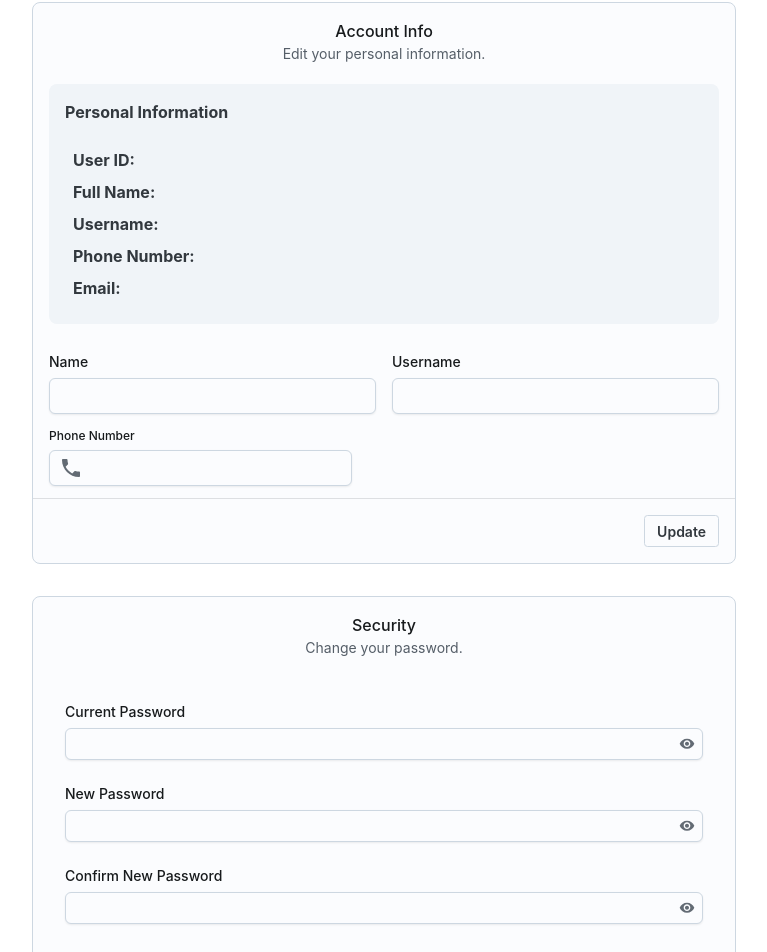
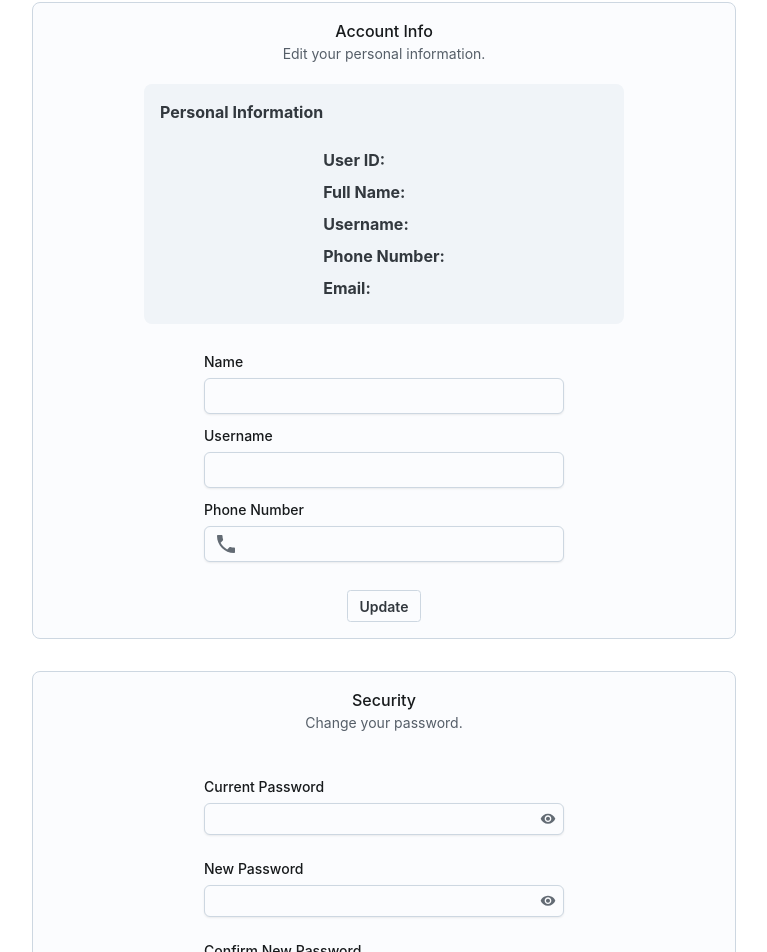
Before and after one commit to justyoyo123/CooperEats, a React (Create React App) app in the folder coopereats-app/: page /profile in a window 1280 px wide. Shown: the part 120-1072 px from the top of the page, without its empty margins (256-1023 px from the left). Built offline with nearby package versions, Linux system fonts and the light colour scheme; no server answers.

Commit message:
revised input box presentation

```diff
--- a/coopereats-app/src/components/Profile/components/MyProfile.tsx
+++ b/coopereats-app/src/components/Profile/components/MyProfile.tsx
@@ -178,11 +178,24 @@ export default function MyProfile({
 
 
                     {/* Current Information Display Section */}
-                    <Box sx={{ p: 2, backgroundColor: 'background.level1', borderRadius: '8px', mb: 2, textAlign: 'left' }}>
+                    <Box sx={{
+                        display: 'flex',
+                        justifyContent: 'center',
+                        mb: 2,
+                    }}>
+                        <Box sx={{
+                            p: 2,
+                            backgroundColor: 'background.level1',
+                            borderRadius: '8px',
+                            textAlign: 'left',
+                            maxWidth: '480px',
+                            width: '100%',
+                        }}>
                             <Typography sx={{ mb: 2, fontWeight: 'bold' }}>
                                 Personal Information
                             </Typography>
-                        <Stack spacing={1} sx={{ p: 1 }}>
+                            <Box sx={{ display: 'flex', justifyContent: 'center' }}>
+                                <Stack spacing={1} sx={{ p: 1, alignItems: 'flex-start', width: 'fit-content' }}>
                                     <Typography><strong>User ID:</strong> {userId}</Typography>
                                     <Typography><strong>Full Name:</strong> {currentUserInfo.fullName}</Typography>
                                     <Typography><strong>Username:</strong> {currentUserInfo.userName}</Typography>
@@ -190,16 +203,15 @@ export default function MyProfile({
                                     <Typography><strong>Email:</strong> {currentUserInfo.email}</Typography>
                                 </Stack>
                             </Box>
-
-
-
+                        </Box>
+                    </Box>
 
 
 
                     {/* Personal Info Section */}
-                    <Stack direction="row" spacing={2}>
+                    <Stack direction="row" spacing={2} justifyContent="center" sx={{ flexWrap: 'wrap' }}>
                         {/* Editing Full Name */}
-                        <FormControl sx={{ flexGrow: 1 }}>
+                        <FormControl sx={{ width: '100%', maxWidth: '360px', mb: 2 }}>
                             <FormLabel>Name</FormLabel>
                             <Input
                                 size="md"
@@ -207,23 +219,24 @@ export default function MyProfile({
                                 onChange={(e) => setEditableFullName(e.target.value)}
                             />
                         </FormControl>
+                    </Stack>
 
+                    <Stack direction="row" spacing={2} justifyContent="center" sx={{ flexWrap: 'wrap' }}>
                         {/* Editing Username */}
-                        <FormControl sx={{ flexGrow: 1 }}>
+                        <FormControl sx={{ width: '100%', maxWidth: '360px', mb: 2 }}>
                             <FormLabel>Username</FormLabel>
                             <Input
                                 size="md"
                                 type="text"
                                 value={editableUserName}
                                 onChange={(e) => setEditableUserName(e.target.value)}
-                                sx={{ flexGrow: 1 }}
                             />
                         </FormControl>
                     </Stack>
 
-                    <Stack direction="row" spacing={4}>
+                    <Stack direction="row" spacing={4} justifyContent="center">
                         {/* Editing Phone Number */}
-                        <FormControl size="sm">
+                        <FormControl sx={{ width: '100%', maxWidth: '360px' }}>
                             <FormLabel>Phone Number</FormLabel>
                             <Input
                                 size="md"
@@ -235,22 +248,21 @@ export default function MyProfile({
                         </FormControl>
                     </Stack>
 
-                    <CardOverflow sx={{ borderTop: '1px solid', borderColor: 'divider' }}>
-                        <CardActions sx={{ alignSelf: 'flex-end', pt: 2 }}>
+
+                    <CardActions sx={{ justifyContent: 'center', pt: 2 }}>
                         <Button
                             size="sm"
                             variant="outlined"
                             color="neutral"
-                                onClick={handleUpdate}
+                            sx={{ width: 'auto', maxWidth: 'fit-content' }}
                         >
                             Update
                         </Button>
                     </CardActions>
-                    </CardOverflow>
                 </Card>
 
                 {/* Password Section */}
-                <Card>
+                <Card sx={{ textAlign: 'center' }}> {/* Add text alignment to the Card */}
                     <Box sx={{ mb: 1 }}>
                         <Typography level="title-md">Security</Typography>
                         <Typography level="body-sm">
@@ -259,10 +271,13 @@ export default function MyProfile({
                     </Box>
                     <Stack
                         spacing={3}
+                        direction="column"
+                        alignItems="center" // Align stack items to the center
+                        justifyContent="center" // Center the stack along the cross axis
                         sx={{ px: 2, py: 3 }}
                     >
                         {/* Manage Current Password */}
-                        <FormControl>
+                        <FormControl sx={{ width: '100%', maxWidth: '360px' }}> {/* Adjust max-width if needed */}
                             <FormLabel htmlFor="current-password">Current Password</FormLabel>
                             <Input
                                 id="current-password"
@@ -282,7 +297,7 @@ export default function MyProfile({
                         </FormControl>
 
                         {/* Manage New Password */}
-                        <FormControl>
+                        <FormControl sx={{ width: '100%', maxWidth: '360px' }}> {/* Adjust max-width if needed */}
                             <FormLabel htmlFor="new-password">New Password</FormLabel>
                             <Input
                                 id="new-password"
@@ -301,9 +316,8 @@ export default function MyProfile({
                             />
                         </FormControl>
 
-
                         {/* Manage Confirm New Password */}
-                        <FormControl>
+                        <FormControl sx={{ width: '100%', maxWidth: '360px' }}> {/* Adjust max-width if needed */}
                             <FormLabel htmlFor="confirm-new-password">Confirm New Password</FormLabel>
                             <Input
                                 id="confirm-new-password"
@@ -321,20 +335,21 @@ export default function MyProfile({
                                 }
                             />
                         </FormControl>
-
                     </Stack>
-
-                    <CardOverflow sx={{ borderTop: '1px solid', borderColor: 'divider' }}>
-                        <CardActions sx={{ alignSelf: 'flex-end', pt: 2 }}>
+                    <CardActions sx={{ justifyContent: 'center', pt: 2 }}>
                         <Button
                             size="sm"
                             variant="outlined"
-                                color="neutral">
+                            color="neutral"
+                            sx={{ width: 'auto', maxWidth: 'fit-content' }}
+                        >
                             Update
                         </Button>
                     </CardActions>
-                    </CardOverflow>
                 </Card>
+
+
+
 
                 <Card>
                     <Box sx={{ mb: 1 }}>
```
Lines whose indentation alone changed are shown as unchanged.
